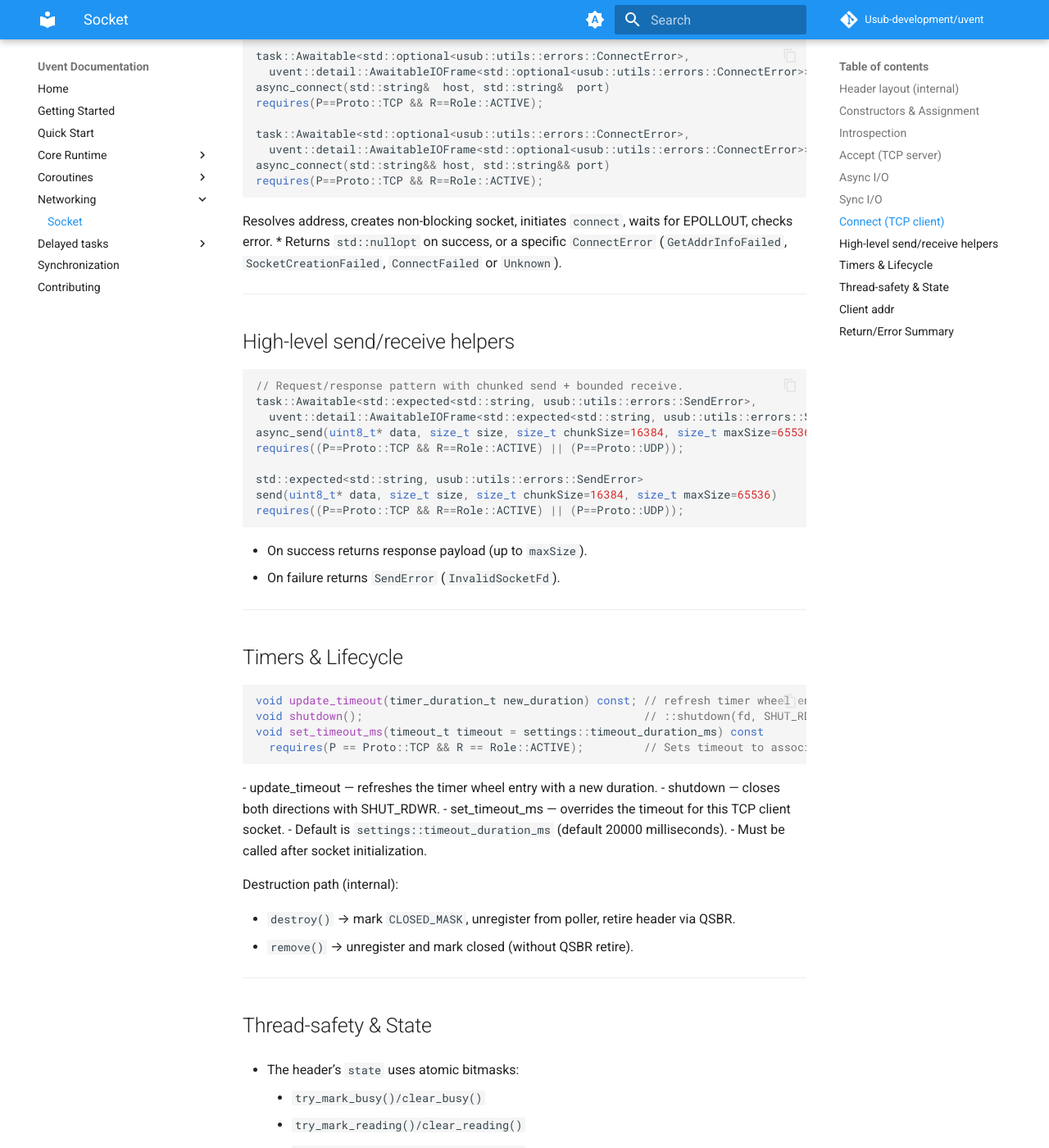
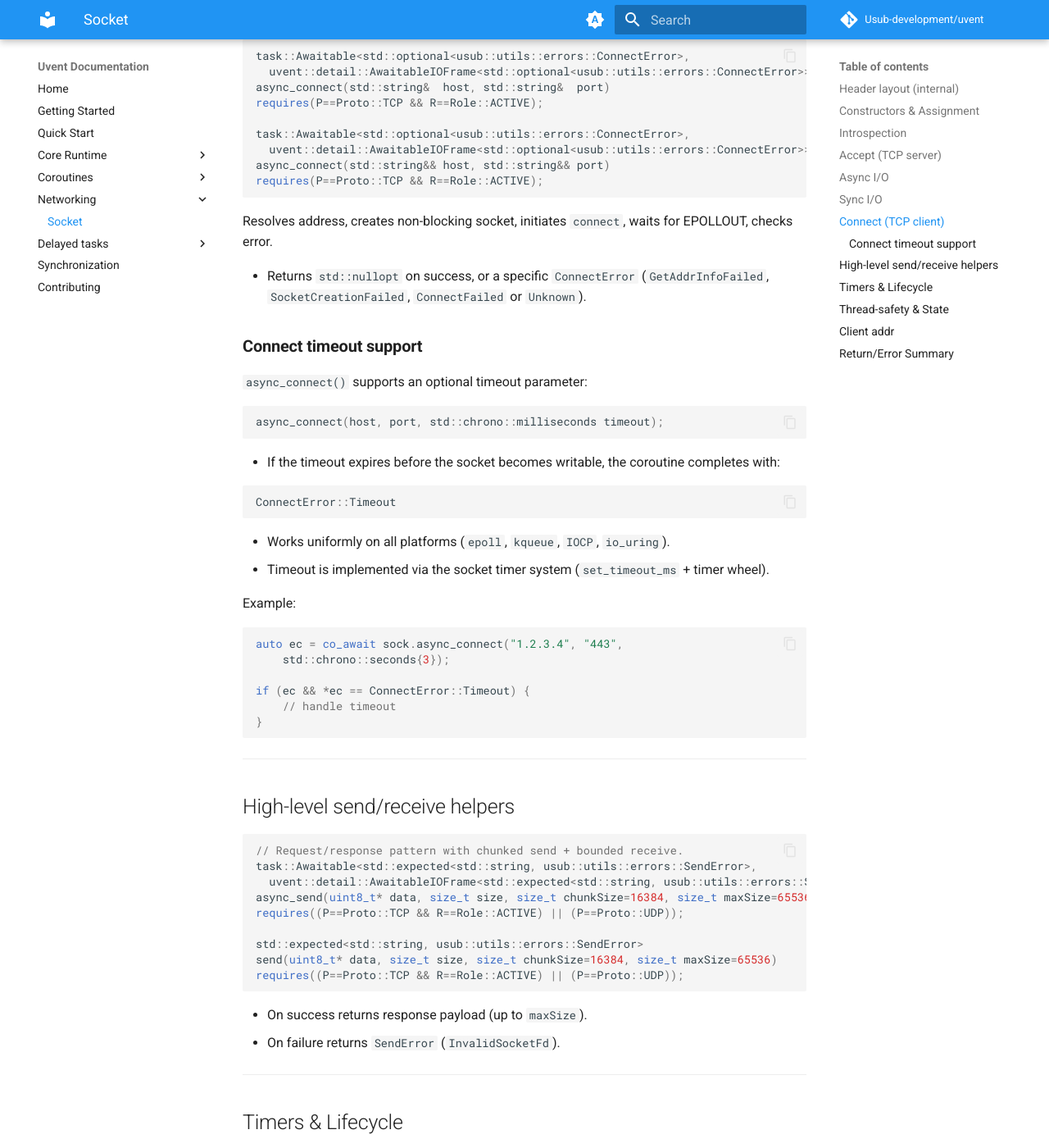
Before and after one commit to Usub-development/uvent, an MkDocs documentation site: the page built from docs/socket.md, in a window 1280 px wide and 1400 px high, scrolled down 2619 px. Shown: the whole window at 82% size. Built offline with MkDocs 1.6.1 and Material for MkDocs 9.7.7, drawn with Linux system fonts in a browser that asks for light colours; comment, search, counter and statistics services are not loaded; some of the changed text lies outside the part shown.

Commit message:
updated socket docs

````diff
--- a/docs/socket.md
+++ b/docs/socket.md
@@ -92,7 +92,7 @@ requires((P==Proto::TCP && R==Role::ACTIVE) || (P==Proto::UDP));
 **Behavior**
 
 * `async_read` waits for EPOLLIN and pulls chunks into `DynamicBuffer` until `max_read_size` or would-block.
-    * Returns `>0` bytes read, `0` on EOF, `-1` on error, `-2` if `max_read_size` hit.
+  * Returns `>0` bytes read, `0` on EOF, `-1` on error, `-2` if `max_read_size` hit.
 * `async_write` waits for EPOLLOUT and sends until would-block or done. Returns bytes written or `-1` on error.
 * `async_sendfile` waits for EPOLLOUT, then calls `sendfile`. Returns bytes sent or `-1` on error.
 
@@ -130,7 +130,37 @@ requires(P==Proto::TCP && R==Role::ACTIVE);
 ```
 
 Resolves address, creates non-blocking socket, initiates `connect`, waits for EPOLLOUT, checks error.
-* Returns `std::nullopt` on success, or a specific `ConnectError` (`GetAddrInfoFailed`, `SocketCreationFailed`, `ConnectFailed` or `Unknown`).
+
+* Returns `std::nullopt` on success, or a specific `ConnectError` (`GetAddrInfoFailed`, `SocketCreationFailed`,
+  `ConnectFailed` or `Unknown`).
+
+### **Connect timeout support**
+
+`async_connect()` supports an optional timeout parameter:
+
+```cpp
+async_connect(host, port, std::chrono::milliseconds timeout);
+```
+
+* If the timeout expires before the socket becomes writable, the coroutine completes with:
+
+```cpp
+ConnectError::Timeout
+```
+
+* Works uniformly on all platforms (`epoll`, `kqueue`, `IOCP`, `io_uring`).
+* Timeout is implemented via the socket timer system (`set_timeout_ms` + timer wheel).
+
+Example:
+
+```cpp
+auto ec = co_await sock.async_connect("1.2.3.4", "443",
+    std::chrono::seconds{3});
+
+if (ec && *ec == ConnectError::Timeout) {
+    // handle timeout
+}
+```
 
 ---
 
@@ -161,11 +191,12 @@ void shutdown();                                          // ::shutdown(fd, SHUT
 void set_timeout_ms(timeout_t timeout = settings::timeout_duration_ms) const
   requires(P == Proto::TCP && R == Role::ACTIVE);         // Sets timeout to associated socket.
 ```
-- update_timeout — refreshes the timer wheel entry with a new duration.
-- shutdown — closes both directions with SHUT_RDWR.
-- set_timeout_ms — overrides the timeout for this TCP client socket.
-  - Default is `settings::timeout_duration_ms` (default 20000 milliseconds).
-  - Must be called after socket initialization.
+
+* update_timeout — refreshes the timer wheel entry with a new duration.
+* shutdown — closes both directions with SHUT_RDWR.
+* set_timeout_ms — overrides the timeout for this TCP client socket.
+  * Default is `settings::timeout_duration_ms` (default 20000 milliseconds).
+  * Must be called after socket initialization.
 
 Destruction path (internal):
 
@@ -178,17 +209,19 @@ Destruction path (internal):
 
 * The header’s `state` uses atomic bitmasks:
 
-    * `try_mark_busy()/clear_busy()`
-    * `try_mark_reading()/clear_reading()`
-    * `try_mark_writing()/clear_writing()`
-    * `close_for_new_refs()` prevents new references before retirement.
-* Designed for a multi-threaded event loop; avoid concurrent conflicting ops on the same socket unless you use the provided state guards.
+  * `try_mark_busy()/clear_busy()`
+  * `try_mark_reading()/clear_reading()`
+  * `try_mark_writing()/clear_writing()`
+  * `close_for_new_refs()` prevents new references before retirement.
+* Designed for a multi-threaded event loop; avoid concurrent conflicting ops on the same socket unless you use the
+  provided state guards.
 
 ---
 
 ## Client addr
 
 To get client addr you can simply use:
+
 ```cpp
         /**
          * \brief Returns the client network address (IPv4 or IPv6) associated with this socket.
@@ -216,6 +249,7 @@ To get client addr you can simply use:
 both of them returning: `typedef std::variant<sockaddr_in, sockaddr_in6> client_addr_t;`.
 
 To get client's IP version you can simply use:
+
 ```cpp
         /**
           * \brief Returns the IP version (IPv4 or IPv6) of the connected peer.
@@ -227,13 +261,16 @@ To get client's IP version you can simply use:
         [[nodiscard]] utils::net::IPV get_client_ipv() const requires (p == Proto::TCP && r ==
             Role::ACTIVE);
 ```
+
 Returns:
+
 ```cpp
     enum IPV {
         IPV4 = 0x0,
         IPV6 = 0x1,
     };
 ```
+
 It reflects the actual IP version of the connected client.
 
 ---
````
Also changed, not shown: other parts of docs/socket.md (+1 -1 lines).
